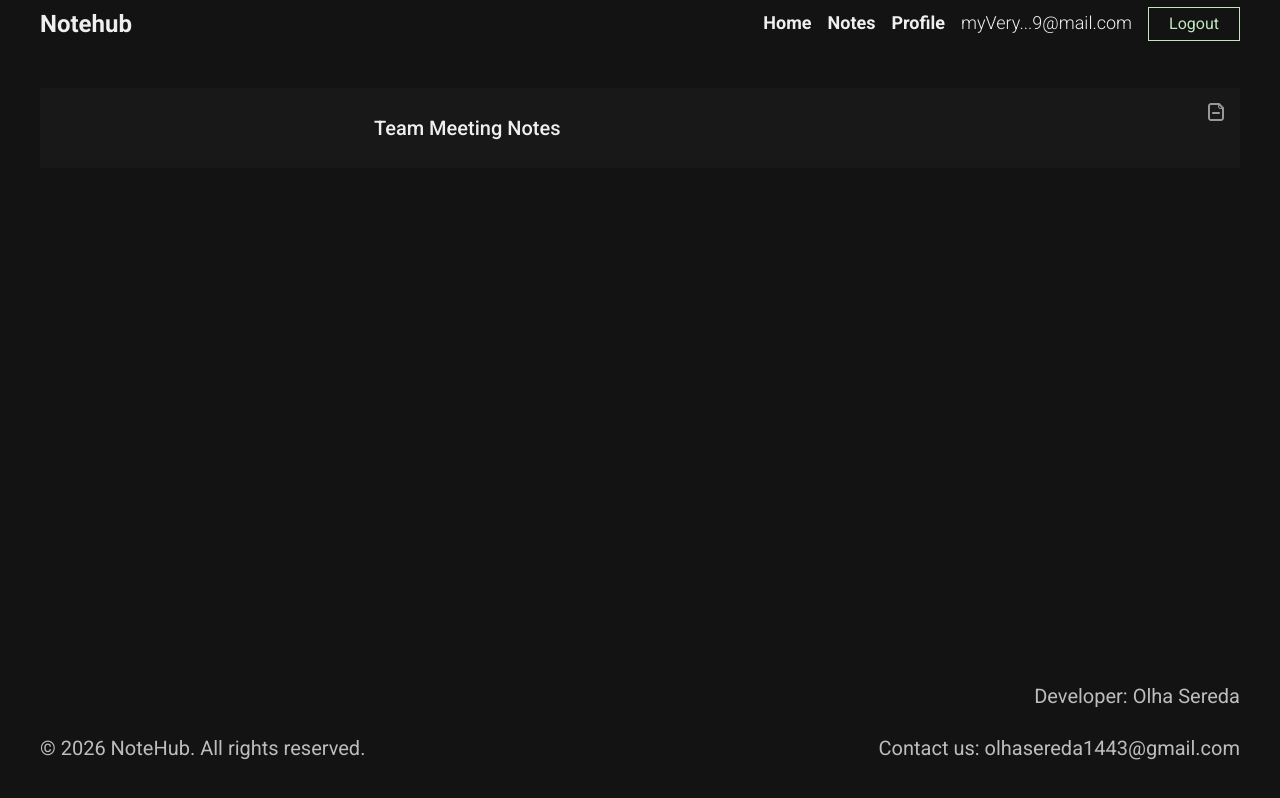
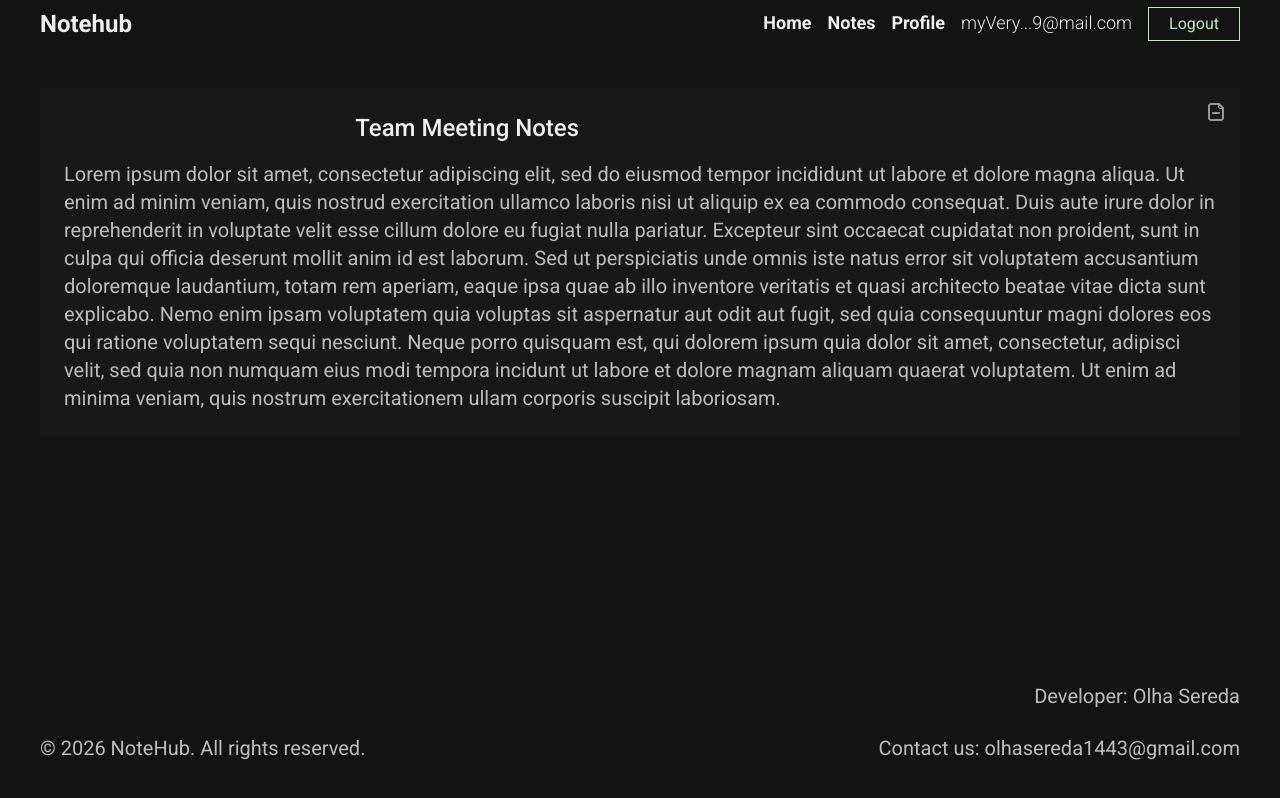
Before and after one commit to hellvita/notehub-helvita, a Next.js app: page /notes/1 in a window 1280 px wide. Built offline with nearby package versions, Linux system fonts and the light colour scheme; no server answers.

Commit message:
add styles for the description, fix styles for the note head part

```diff
--- a/components/NoteDetails/Note/Note.tsx
+++ b/components/NoteDetails/Note/Note.tsx
@@ -5,12 +5,30 @@ export default function Note() {
   return (
     <div className="relative bg-black-800 p-6">
       <DeleteButton />
-      <div className="flex gap-x-3 items-center w-full">
+      <div className="flex gap-x-3 items-center w-full mb-4">
         <ButtonBack backPath="/notes/filter/all" />
-        <h2 className="text-center w-[70%] mobile:text-s28 tablet-big:text-s20 font-medium">
+        <h2 className="text-center w-[70%] mobile:text-s28 tablet-big:text-s24 font-medium">
           Team Meeting Notes
         </h2>
       </div>
+      <p className="leading-7 mobile:text-s20 text-white-400">
+        Lorem ipsum dolor sit amet, consectetur adipiscing elit, sed do eiusmod
+        tempor incididunt ut labore et dolore magna aliqua. Ut enim ad minim
+        veniam, quis nostrud exercitation ullamco laboris nisi ut aliquip ex ea
+        commodo consequat. Duis aute irure dolor in reprehenderit in voluptate
+        velit esse cillum dolore eu fugiat nulla pariatur. Excepteur sint
+        occaecat cupidatat non proident, sunt in culpa qui officia deserunt
+        mollit anim id est laborum. Sed ut perspiciatis unde omnis iste natus
+        error sit voluptatem accusantium doloremque laudantium, totam rem
+        aperiam, eaque ipsa quae ab illo inventore veritatis et quasi architecto
+        beatae vitae dicta sunt explicabo. Nemo enim ipsam voluptatem quia
+        voluptas sit aspernatur aut odit aut fugit, sed quia consequuntur magni
+        dolores eos qui ratione voluptatem sequi nesciunt. Neque porro quisquam
+        est, qui dolorem ipsum quia dolor sit amet, consectetur, adipisci velit,
+        sed quia non numquam eius modi tempora incidunt ut labore et dolore
+        magnam aliquam quaerat voluptatem. Ut enim ad minima veniam, quis
+        nostrum exercitationem ullam corporis suscipit laboriosam.
+      </p>
     </div>
   );
 }
--- a/components/Notes/Note/DeleteButton/DeleteButton.tsx
+++ b/components/Notes/Note/DeleteButton/DeleteButton.tsx
@@ -7,7 +7,7 @@ export default function DeleteButton() {
       title="delete"
       aria-label="delete the note"
     >
-      <IconDelete className="text-white-950/60 group-hover/btn:text-pink-400/60 group-hover/btn:scale-120 transition-colors duration-300 text-s24" />
+      <IconDelete className="text-white-950/60 group-hover/btn:text-pink-400/60 group-hover/btn:scale-120 transition-colors duration-300 mobile:text-s24" />
     </button>
   );
 }
```
